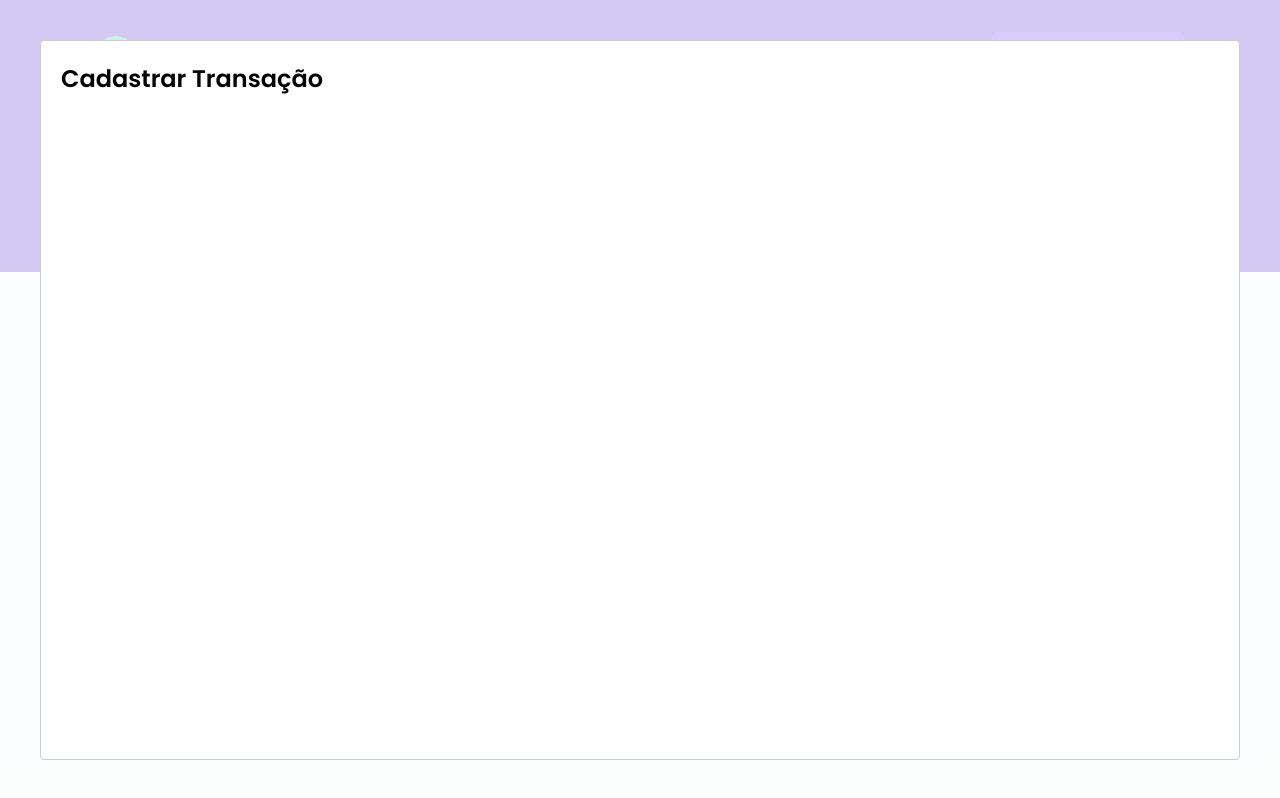
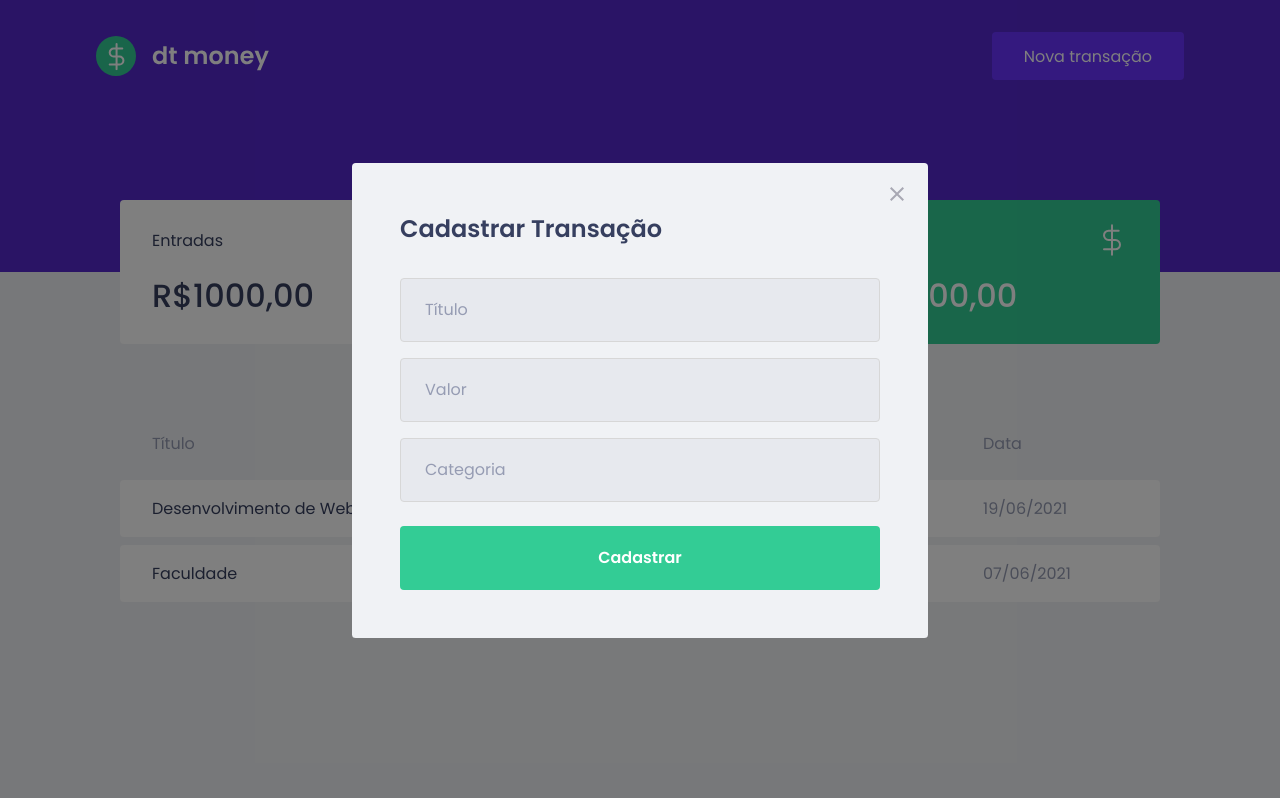
Before and after one commit to MogLuiz/dt-money, a React (Create React App) app: page / in a window 1280 px wide. Both pictures are taken after a click on the button "Nova transação". Built offline with nearby package versions, Linux system fonts and the light colour scheme; no server answers; what miragejs would draw is missing.

Commit message:
Modal Style

```diff
--- a/src/components/NewTransactionModal/index.tsx
+++ b/src/components/NewTransactionModal/index.tsx
@@ -1,4 +1,6 @@
 import Modal from 'react-modal'
+import closeImg from '../../assets/close.svg'
+import { Container } from './styles'
 
 interface NewTransactionModalProps {
     isOpen: boolean;
@@ -9,8 +11,40 @@
     return (
         <Modal isOpen={isOpen}
                onRequestClose={onRequestClose}
+               overlayClassName="react-modal-overlay"
+               className="react-modal-content" //Essas classes estão estilizadas no estilo global da aplicação
          >
-               <h2>Cadastrar Transação</h2>
+             <button
+                type="button"
+                onClick={onRequestClose}
+                className="react-modal-close" //Estilo desse botão está no global
+             >
+                 <img src={closeImg} alt="Fechar Modal"/>
+             </button>
+
+
+               <Container>
+
+                 <h2>Cadastrar Transação</h2>
+
+                 <input
+                    placeholder="Título"
+                 />
+
+                 <input
+                    type="number"
+                    placeholder="Valor"
+                 />
+
+                 <input
+                    placeholder="Categoria"
+                 />
+
+                 <button type="submit">
+                     Cadastrar
+                 </button>
+
+               </Container>
         </Modal>
     )
 }
--- a/src/components/NewTransactionModal/styles.ts
+++ b/src/components/NewTransactionModal/styles.ts
@@ -1,6 +1,53 @@
 import styled from 'styled-components';
 
-export const Container = styled.div `
+export const Container = styled.form `
+
+    h2 {
+        color: var(--text-title);
+        font-size: 1.5rem;
+        margin-bottom: 2rem;
+    }
+
+    input {
+        width: 100%;
+        padding: 0 1.5rem;
+        height: 4rem;
+        border-radius: 0.25rem;
+
+        border: 1px solid #d7d7d7;
+        background: #e7e9ee;
+
+        font-weight: 400;
+        font-size: 1rem;
+
+
+        &::placeholder {
+            color: var(--text-body)
+        }
+
+        & + input {
+            margin-top: 1rem;
+        }
+    }
+
+    button[type="submit"] {
+        width: 100%;
+        padding: 0 1.5rem;
+        height: 4rem;
+        background: var(--green);
+        color: #fff;
+        border-radius: 0.25rem;
+        border: 0;
+        font-size: 1rem;
+        margin-top: 1.5rem;
+        font-weight: 600;
+
+        transition: filter 0.4s;
+
+        &:hover {
+            filter: brightness(0.9);
+        }
+    }
 
 
 `
--- a/src/styles/global.ts
+++ b/src/styles/global.ts
@@ -54,4 +54,42 @@
         opacity: 0.6;
         cursor:not-allowed;
     }
+
+
+    .react-modal-overlay {
+        background: rgba(0, 0, 0, 0.5);
+
+        position: fixed;
+        top: 0;
+        bottom: 0;
+        right: 0;
+        left: 0;
+
+        display: flex;
+        align-items: center;
+        justify-content: center;
+    }
+
+    .react-modal-content {
+        width: 100%;
+        max-width: 576px;
+        background: var(--background);
+        padding: 3rem;
+        position: relative;
+        border-radius: 0.24rem;
+    }
+
+    .react-modal-close {
+        position: absolute;
+        right: 1.5rem;
+        top: 1.5rem;
+        border: 0;
+        background: transparent;
+
+        transition: filter 0.3s;
+
+        &:hover {
+            filter: brightness(0.0);
+        }
+    }
 `
```
